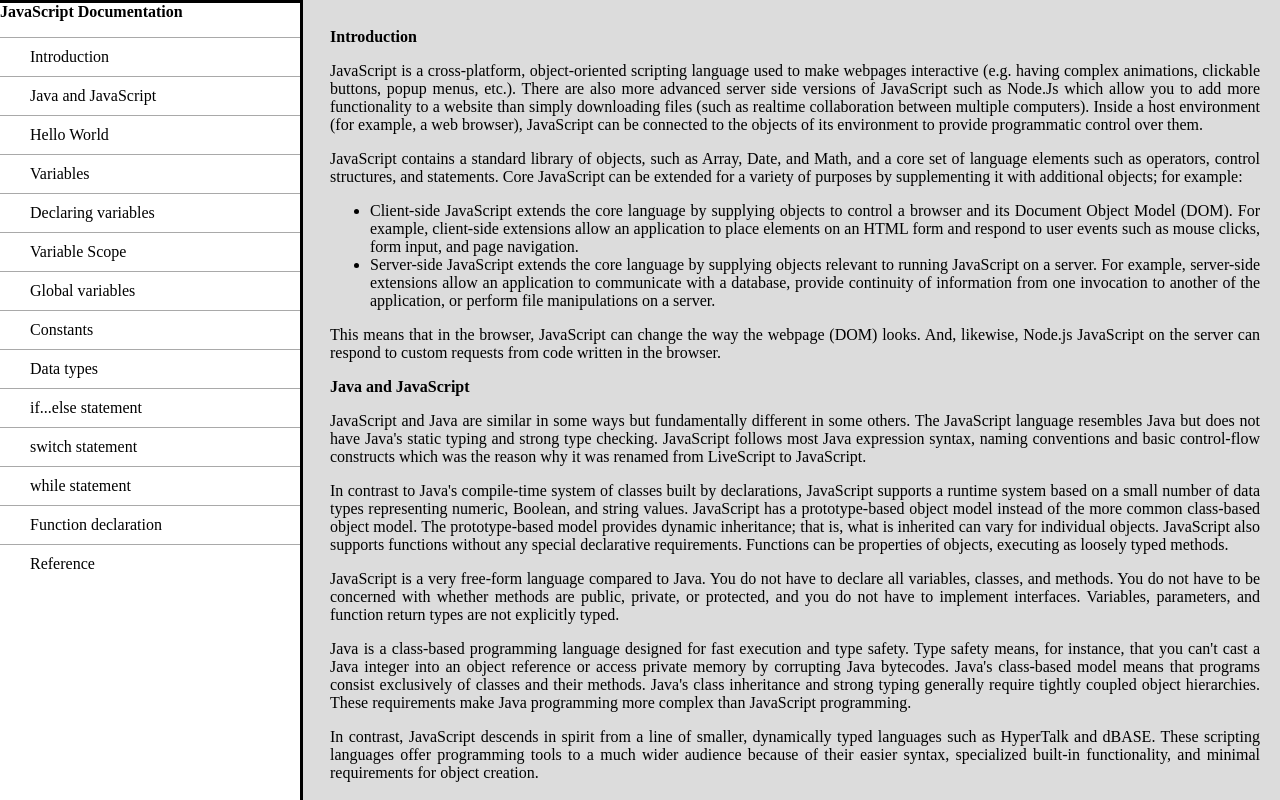
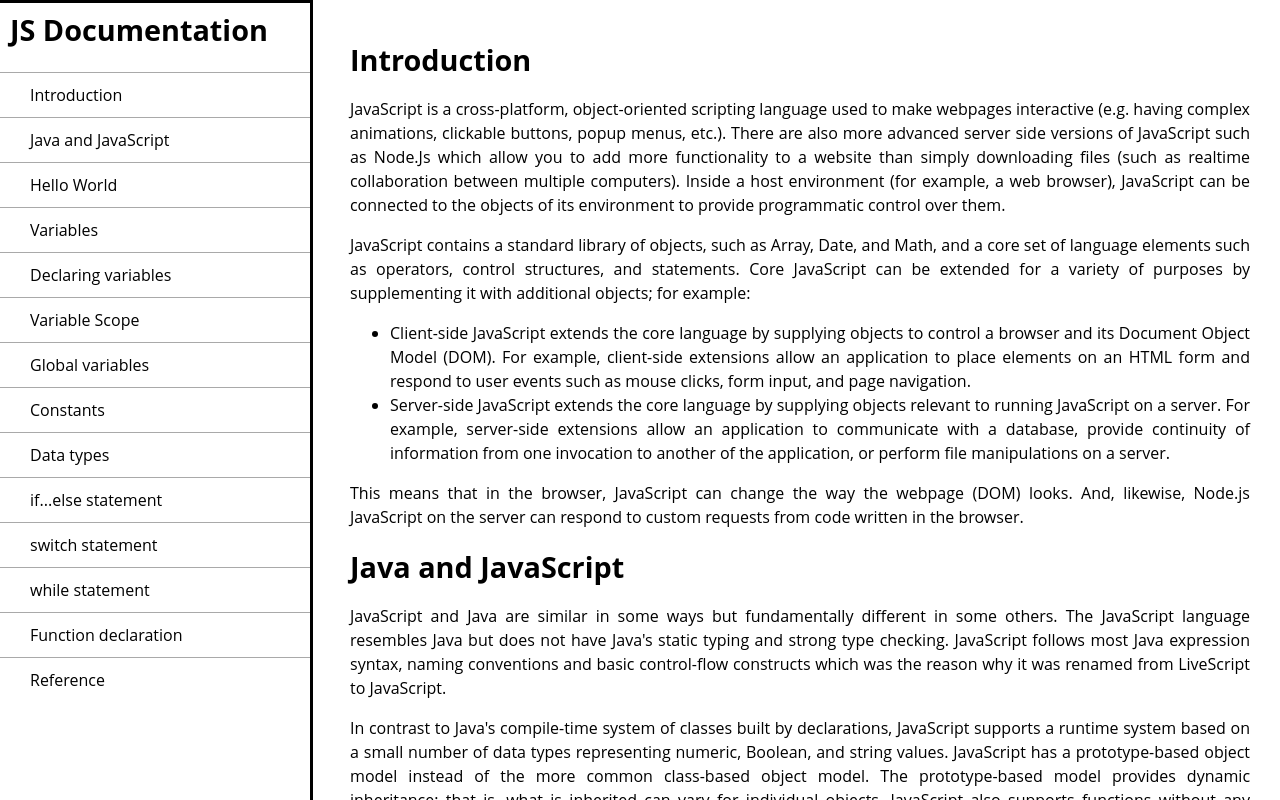
Before and after one commit to sahilister/Responsive-Web-Design-Projects, a plain HTML site: page Tech-Doc/index.html in a window 1280 px wide. Drawn offline with Linux system fonts and the light colour scheme.

Commit message:
Add visual elements

```diff
--- a/Tech-Doc/index.html
+++ b/Tech-Doc/index.html
@@ -6,7 +6,7 @@
     <body>
 
             <nav id="navbar">
-                <header><b>JavaScript Documentation</b></header>
+                <header id="java_doc"><b>JS Documentation</b></header>
                 <ul>
                     <li>
                         <a href="#introduction" class="nav-link">Introduction</a>
@@ -104,7 +104,7 @@
                                     <br>    "use strict";
                                     <br>    /* Start of your code */
                                     <br>    function greetMe(yourName) {
-                                    <br>      alert('Hello ' + yourName);
+                                    <br> &ensp;     alert('Hello ' + yourName);
                                     <br>    }
                                     <br>
                                     <br>    greetMe('World');
@@ -147,7 +147,7 @@
                 <p>
                     <code>
                         if (true) {
-                        <br>        var x = 5;
+                        <br>&emsp; var x = 5;
                         <br>      }
                         <br>      console.log(x);  // x is 5
                     </code>
@@ -158,7 +158,7 @@
                 <p>
                     <code>
                             if (true) {
-                            <br>    let y = 5;
+                            <br> &emsp;   let y = 5;
                             <br>  }
                             <br>  console.log(y);  // ReferenceError: y is not defined
                     </code>
@@ -215,9 +215,10 @@
                     <p>
                     <code>
                             if (condition) {
-                            <br>    statement_1;
-                            <br>  } else {
-                            <br>    statement_2;
+                            <br> &emsp;   statement_1;
+                            <br>  }
+                            <br> else {
+                            <br> &emsp;   statement_2;
                             <br>  }
                     </code>
                     </p>
@@ -232,16 +233,16 @@
                                 <p>
                                     <code>
                                             switch (expression) {
-                                            <br>    case label_1:
-                                            <br>       statements_1
-                                            <br>       [break;]
-                                            <br>     case label_2:
-                                            <br>       statements_2
-                                            <br>       [break;]
-                                            <br>       ...
+                                            <br> &emsp;   case label_1:
+                                            <br>  &emsp;&emsp;     statements_1
+                                            <br>   &emsp;&emsp;    [break;]
+                                            <br>   &emsp;  case label_2:
+                                            <br>    &emsp;&emsp;   statements_2
+                                            <br>     &emsp;&emsp;  [break;]
+                                            <br>  &emsp;     ...
                                             <br>     default:
-                                            <br>       statements_def
-                                            <br>       [break;]
+                                            <br>  &emsp;&emsp;     statements_def
+                                            <br>   &emsp;&emsp;    [break;]
                                             <br>   }
 
                                     </code>
@@ -257,7 +258,7 @@
                             <p>
                                 <code>
                                     while (condition)
-                                    <br>    statement
+                                    <br>&emsp;    statement
                                 </code>
                             </p>
                             <p>
@@ -286,7 +287,7 @@
                                     <p>
                                         <code>
                                                 function square(number) {
-                                                <br>    return number * number;
+                                                <br>  &emsp;  return number * number;
                                                 <br>  }
                                         </code>
                                     </p>
--- a/Tech-Doc/style.css
+++ b/Tech-Doc/style.css
@@ -1,10 +1,11 @@
 body {
-    background-color: #dcdcdc;
+    font-family: "Open Sans", Arial, sans-serif;
+    line-height: 1.5;
 }
 main {
     position: absolute;
-    left: 310px;
-    padding: 20px;
+    left: 320px;
+    padding: 30px;
     text-align: justify;
 }
 nav {
@@ -12,7 +13,7 @@ nav {
     top: 0px;
     left: 0px;
     min-width: 250px;
-    width: 300px;
+    width: 310px;
     height: 100%;
     border-right: solid;
     border-block: solid;
@@ -24,8 +25,6 @@ nav {
     padding: 0;
     overflow-y: auto;
     overflow-x: hidden;
-
-
 }
 #navbar li {
     color: #a9a9a9;
@@ -42,5 +41,19 @@ nav {
 
 }
 i{
-    background-color: #a9a9a9;
+    background-color: #dcdcdc;
 }
+code {
+    display: block;
+    background-color: #f7f7f7;
+    padding: 10px 30px;
+    margin: 10px;
+
+}
+header {
+    font-size: 1.8em;
+    font-weight: thin;
+}
+#java_doc {
+    padding: 5px 10px;
+}
```
